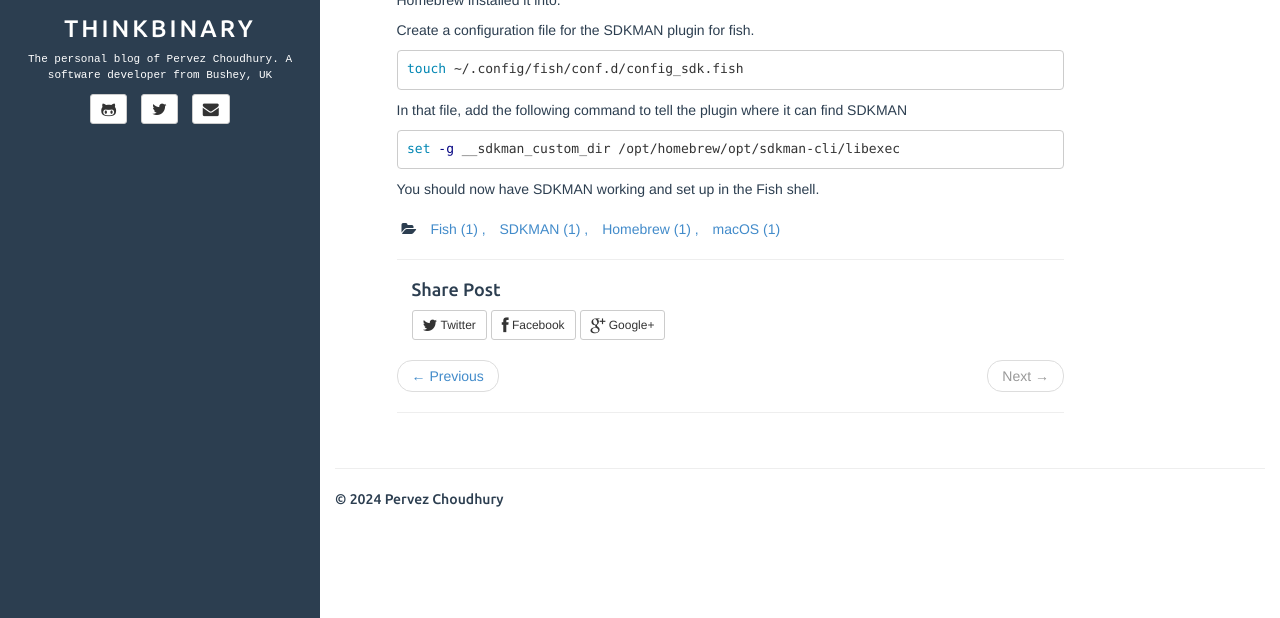
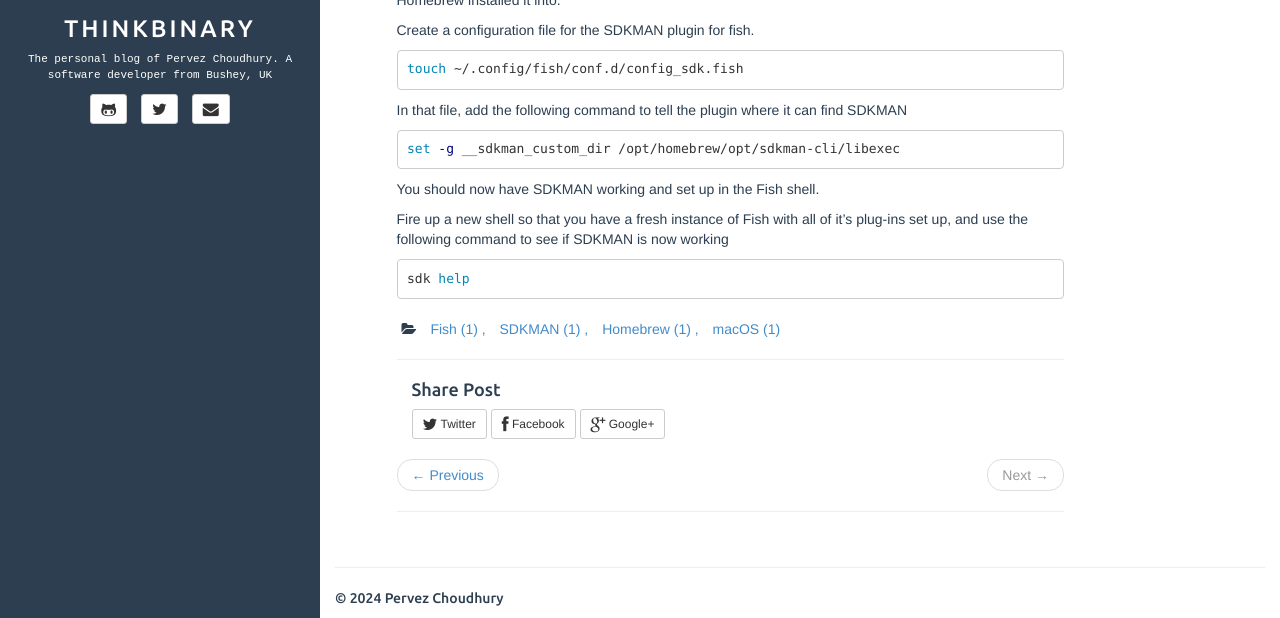
Before and after one commit to codedemonuk/codedemonuk.github.io, a Jekyll site: the page built from _posts/blog/2024/2024-01-07-setting-up-sdkman-with-fish-and-homebrew.md, in a window 1280 px wide and 900 px high, scrolled down 785 px, cut to the strip 282-900 px from the top of the window. Built offline with Jekyll 4.4.1, drawn with Linux system fonts in a browser that asks for light colours; comment, search, counter and statistics services are not loaded.

Commit message:
SDK help added

````diff
--- a/_posts/blog/2024/2024-01-07-setting-up-sdkman-with-fish-and-homebrew.md
+++ b/_posts/blog/2024/2024-01-07-setting-up-sdkman-with-fish-and-homebrew.md
@@ -69,6 +69,12 @@ set -g __sdkman_custom_dir /opt/homebrew/opt/sdkman-cli/libexec
 
 You should now have SDKMAN working and set up in the Fish shell.
 
+Fire up a new shell so that you have a fresh instance of Fish with all of it's plug-ins set up, and use the following command to see if SDKMAN is now working
+
+```bash
+sdk help
+```
+
 [1]: https://brew.sh/
 [2]: https://fishshell.com/
 [3]: https://github.com/sdkman/homebrew-tap
````
